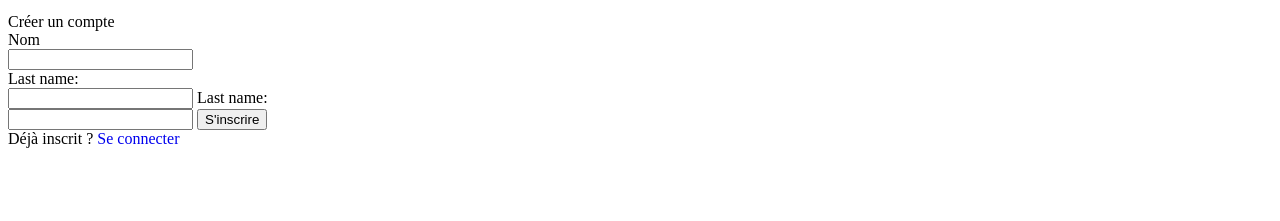
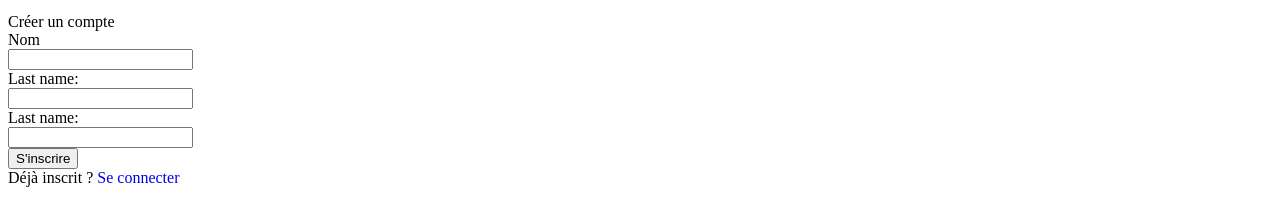
Before and after one commit to Larryson7780/Hackathon_T4SU, a plain HTML site: page index.html in a window 1280 px wide. Shown: the part 45-266 px from the top of the page. Drawn offline with Linux system fonts and the light colour scheme.

Commit message:
Regrouper chaque élément label avec son champ input correspondant.

```diff
--- a/index.html
+++ b/index.html
@@ -23,12 +23,21 @@
         <div>
             <div>Créer un compte</div>
             <form action="#">
-                <label for="nom">Nom</label><br>
-                <input type="text" id="nom" name="nom"><br>
-                <label for="email">Last name:</label><br>
-                <input type="email" id="email" name="email">
-                <label for="mdp">Last name:</label><br>
-                <input type="password" id="mdp" name="mdp">
+                <div>
+                    <label for="nom">Nom</label><br>
+                    <input type="text" id="nom" name="nom"><br>
+                </div>
+
+                <div>
+                    <label for="email">Last name:</label><br>
+                    <input type="email" id="email" name="email"><br>
+                </div>
+
+                <div>
+                    <label for="mdp">Last name:</label><br>
+                    <input type="password" id="mdp" name="mdp"><br>
+                </div>
+
                 <input type="submit" value="S'inscrire">
             </form>
             <div>Déjà inscrit ? <span><a href="#">Se connecter</a></span></div>
```
